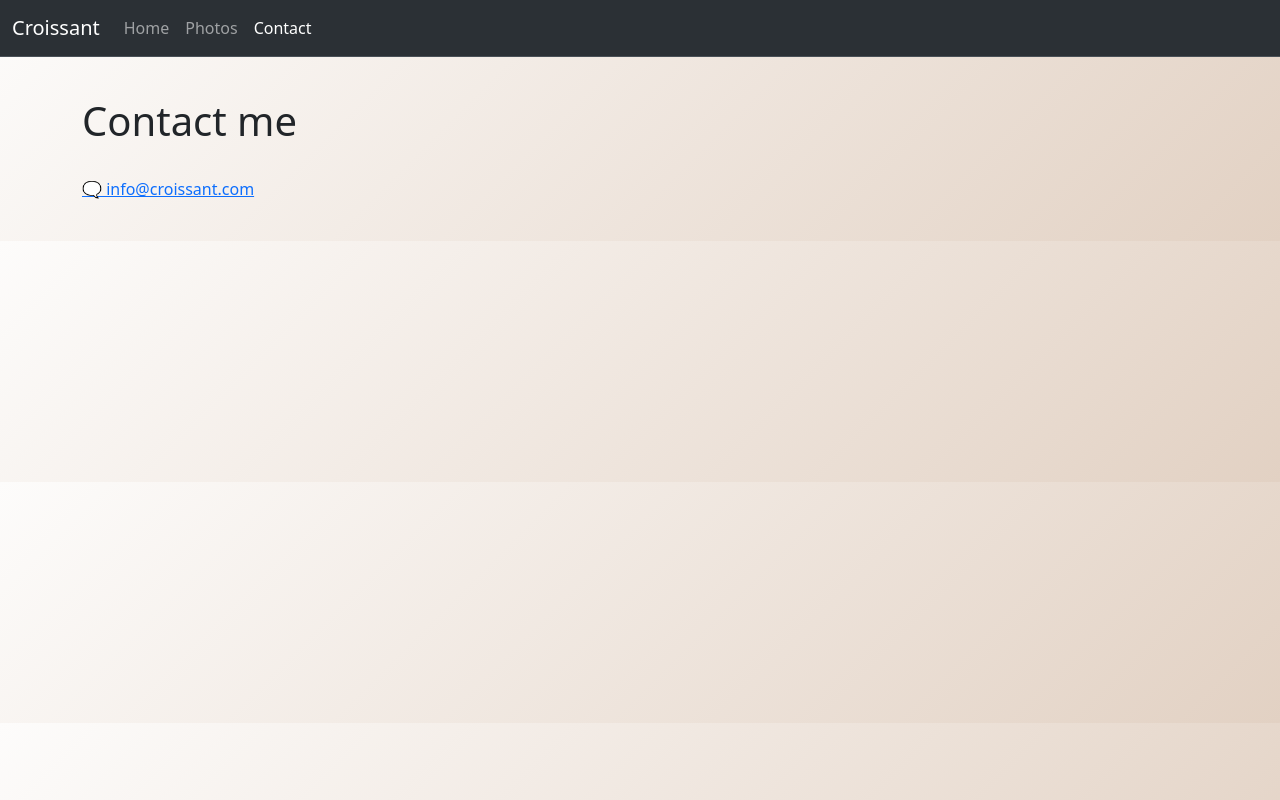
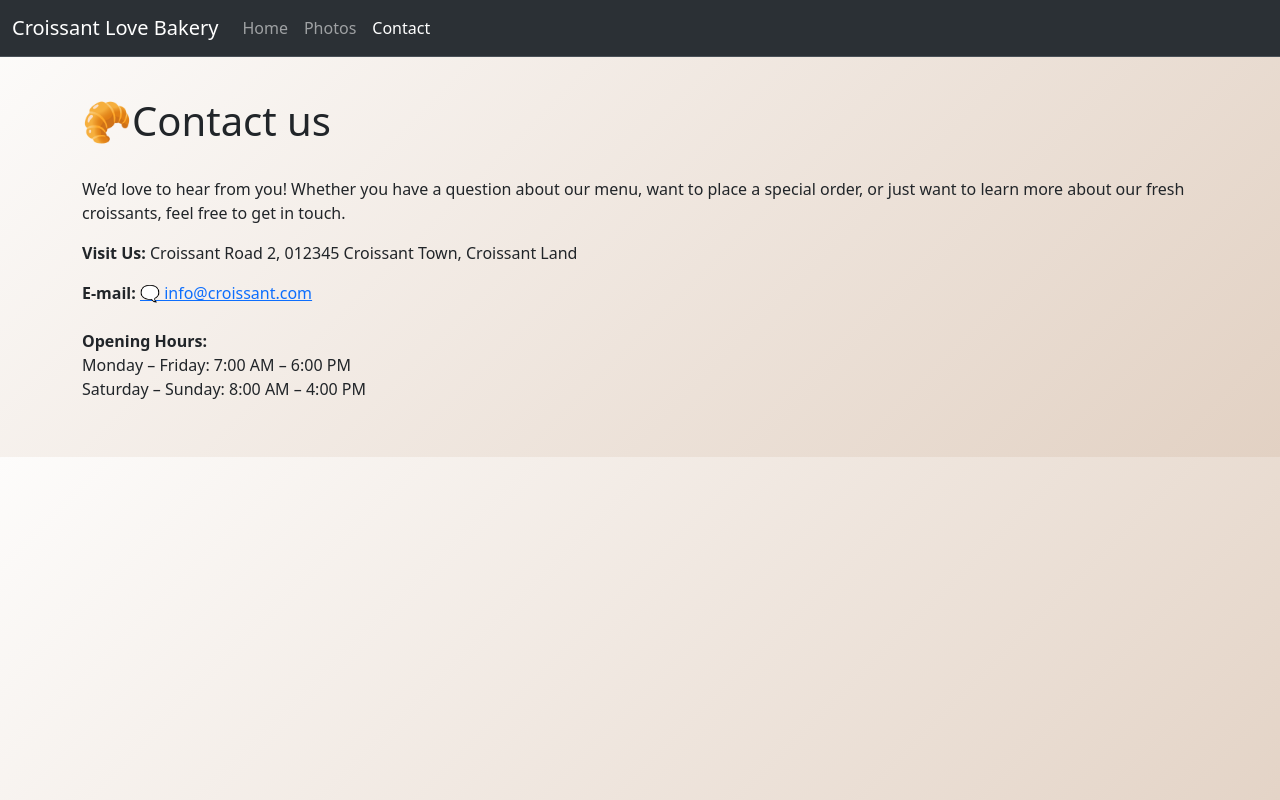
Before and after one commit to milli0026/Croissant, a plain HTML site: page contact.html in a window 1280 px wide. Drawn offline with nearby package versions, Linux system fonts and the light colour scheme.

Commit message:
text and SEO

```diff
--- a/contact.html
+++ b/contact.html
@@ -3,7 +3,11 @@
   <head>
     <meta charset="UTF-8" />
     <meta name="viewport" content="width=device-width, initial-scale=1.0" />
-    <title>Contact</title>
+    <title>Contact Our Bakery | Order Fresh Croissants</title>
+    <meta
+      name="description"
+      content="Have questions or want to place an order? Contact us today to experience the finest French croissants near you."
+    />
     <link rel="stylesheet" href="/style/styles.css" />
     <link
       href="https://cdn.jsdelivr.net/npm/bootstrap@5.3.3/dist/css/bootstrap.min.css"
@@ -18,7 +22,7 @@
       data-bs-theme="dark"
     >
       <div class="container-fluid">
-        <a class="navbar-brand" href="/index.html">Croissant</a>
+        <a class="navbar-brand" href="/index.html">Croissant Love Bakery</a>
         <button
           class="navbar-toggler"
           type="button"
@@ -40,9 +44,28 @@
       </div>
     </nav>
     <div class="container">
-      <h1>Contact me</h1>
+      <h1>🥐Contact us</h1>
       <br />
-      <a href="mailto:info@croissant.com">🗨 info@croissant.com</a>
+      <p>
+        We’d love to hear from you! Whether you have a question about our menu,
+        want to place a special order, or just want to learn more about our
+        fresh croissants, feel free to get in touch.
+      </p>
+      <p>
+        <strong>Visit Us:</strong> Croissant Road 2, 012345 Croissant Town,
+        Croissant Land
+      </p>
+      <p class="email"><strong>E-mail:</strong></p>
+      <a class="email" href="mailto:info@croissant.com">🗨 info@croissant.com</a
+      ><br />
+      <br />
+      <p>
+        <strong>Opening Hours:</strong>
+        <br />
+        Monday – Friday: 7:00 AM – 6:00 PM
+        <br />
+        Saturday – Sunday: 8:00 AM – 4:00 PM
+      </p>
     </div>
     <script
       src="https://cdn.jsdelivr.net/npm/bootstrap@5.3.3/dist/js/bootstrap.bundle.min.js"
--- a/style/styles.css
+++ b/style/styles.css
@@ -10,3 +10,7 @@ h1 {
 .container {
   padding: 40px;
 }
+
+.email {
+  display: inline;
+}
```
Also changed, not shown: index.html (+18 -3 lines), photo.html (+16 -3 lines).
